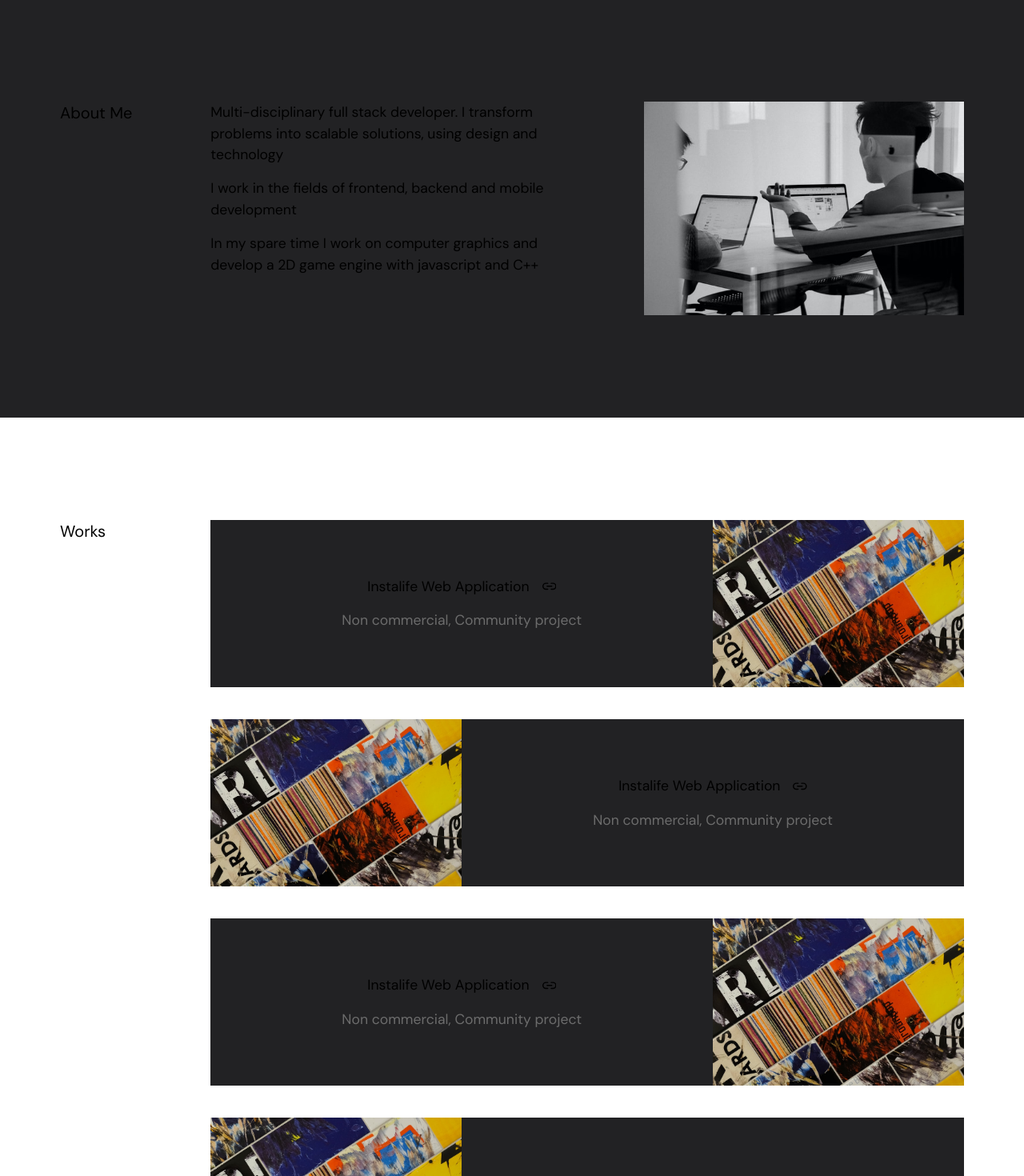
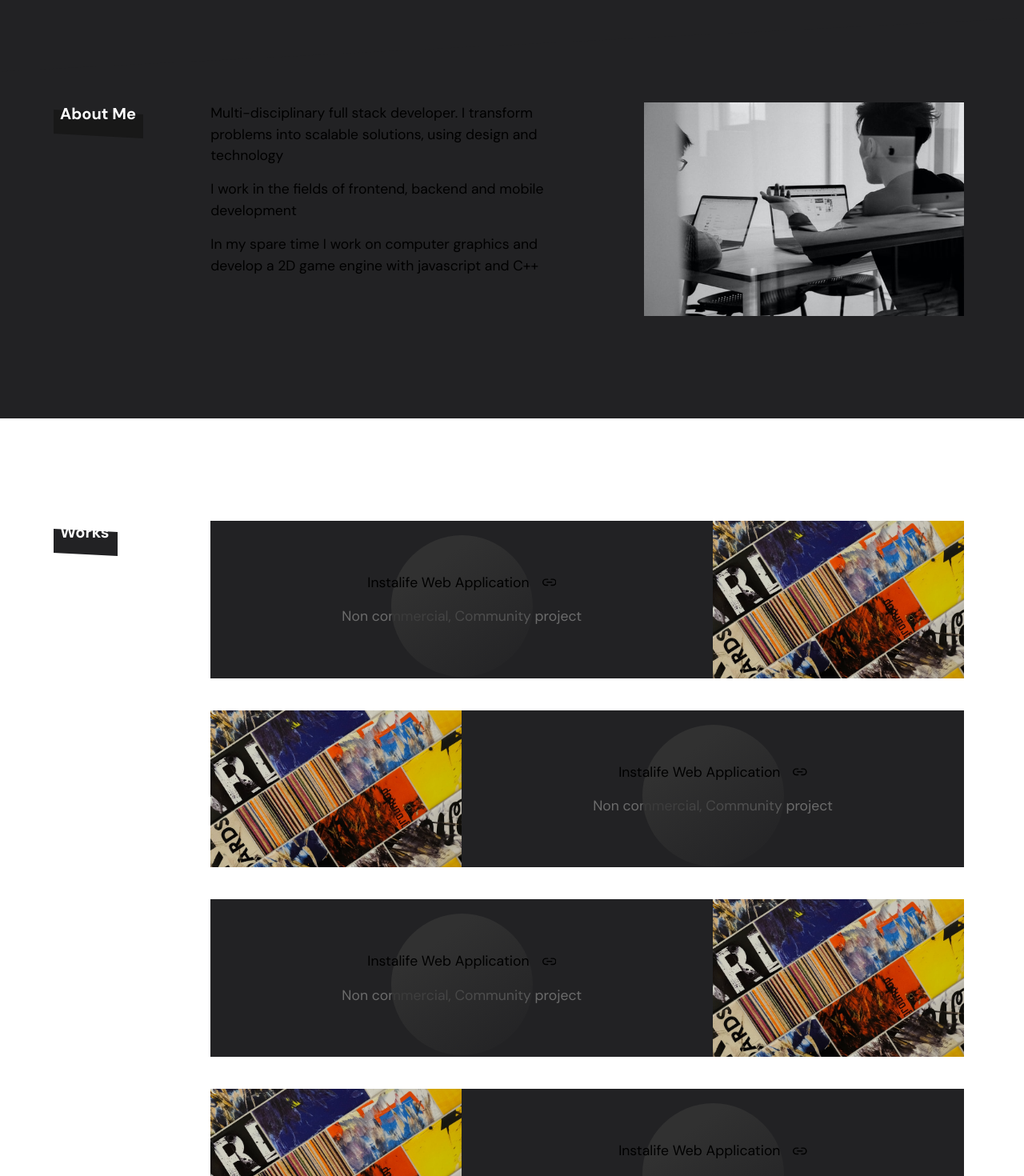
Before and after one commit to Eonsinde/me_folio_next_frontend, a Next.js app: page / in a window 1280 px wide. Shown: the part 960-2430 px from the top of the page at 80% size. Built offline with nearby package versions, Linux system fonts and the light colour scheme; a web font is replaced by a local one.

Commit message:
Recent Changes

```diff
--- /dev/null
+++ b/components/shapes/Circle.tsx
@@ -0,0 +1,19 @@
+import React from 'react'
+
+type Props = {
+    className?: string
+}
+
+export default function Circle({ className }: Props) {
+    return (
+        <svg className={`${className ? className : ''}`} width="177" height="177" viewBox="0 0 177 177" fill="none" xmlns="http://www.w3.org/2000/svg">
+            <circle r="88.5" transform="matrix(-1 0 0 1 88.5 88.5)" fill="url(#paint0_linear_26_123)"/>
+            <defs>
+                <linearGradient id="paint0_linear_26_123" x1="133.197" y1="20.1136" x2="26.3712" y2="167.614" gradientUnits="userSpaceOnUse">
+                    <stop stop-color="#313131"/>
+                    <stop offset="1" stop-color="#303030" stop-opacity="0"/>
+                </linearGradient>
+            </defs>
+        </svg>
+  )
+}
--- a/pages/index.tsx
+++ b/pages/index.tsx
@@ -4,6 +4,7 @@ import Link from 'next/link'
 import Layout from '@components/Layout'
 import { FiLink2 } from 'react-icons/fi'
 import styles from '../styles/Home.module.css'
+import Circle from '@components/shapes/Circle'
 
 
 
@@ -23,11 +24,10 @@ export default function Home() {
         <div className="app-container">
           <div className="flex flex-col space-y-24">
             <div className="flex items-center justify-between">
-              <div className="flex flex-col space-y-8 text-[1.1rem]">
               {/* header text and captions */}
-                <div className="flex flex-col space-y-8">
+              <div className="basis-full md:basis-6/12 flex flex-col items-center md:items-start space-y-8 text-[1.1rem]">
                 <p className='font-dm-sans text-[1.25rem] italic tracking-wide'>Hello! I’m Olasinde Jesutise Enoch</p>
-                  <h1 className="font-dm-sans font-bold text-[64px] before:block before:absolute before:-inset-1 before:-skew-y-3 before:bg-app-dark relative">
+                <h1 className="font-dm-sans font-bold text-[45px] md:text-[58px] lg:text-[64px] before:block before:absolute before:-inset-1 before:-skew-y-3 before:bg-app-dark relative">
                   <span className="relative text-white">Full stack Developer</span>
                 </h1>
                 <div className="flex items-center justify-start space-x-4 text-[1.25rem]">
@@ -35,8 +35,7 @@ export default function Home() {
                   <Link href="/" className='block underline'>Resume</Link>
                 </div>
               </div>
-              </div>
-              <div className="relative flex items-center justify-end">
+              <div className="relative hidden md:flex items-center justify-end">
                 <div className="bg-app-dark rounded-full">
                   <Image
                     className="z-10"
@@ -59,16 +58,19 @@ export default function Home() {
       </header>
 
       {/* about section */}
-      <section className="py-32 bg-app-dark">
+      <section className="py-32 bg-app-dark before:absolute before:-top-6 before:md:-top-11 before:h-[100px] before:w-full before:bg-app-dark before:-skew-y-3 relative">
         <div className="app-container">
-          <div className="flex item-start justify-between">
-            <h5 className="basis-2/12 text-xl">About Me</h5>
+          <div className="flex flex-col md:flex-row item-start justify-between space-y-10 md:space-y-0">
+            {/* <h5 className=" text-xl">About Me</h5>  */}
+            <h4 className="basis-2/12 font-bold text-xl before:block before:absolute before:top-3 before:-left-2 before:skew-y-3 before:h-[30px] before:w-28 before:bg-[#181818] relative">
+              <span className="relative text-white">About Me</span>
+            </h4>
             <div className="flex flex-col space-y-4 basis-5/12 text-[1.1rem]">
               <p>Multi-disciplinary full stack developer. I transform problems into scalable solutions, using design and technology</p>
               <p>I work in the fields of frontend, backend and mobile development</p>
               <p>In my spare time I work on computer graphics and develop a 2D game engine with javascript and C++</p>
             </div>
-            <div className="basis-5/12 flex items-center justify-end">
+            <div className="basis-5/12 flex items-center justify-start md:justify-end">
               <Image
                 className="z-10"
                 src="/images/computer_code.jfif"
@@ -85,27 +87,36 @@ export default function Home() {
       <section className="py-32">
         <div className="app-container">
           <div className="text-[1.1rem]">
-            <div className="flex justify-between">
-              <h5 className="basis-2/12 text-xl">Works</h5>
+            <div className="flex flex-col md:flex-row justify-between space-y-10 md:space-y-0">
+              <h4 className="basis-2/12 font-bold text-xl before:block before:absolute before:top-3 before:-left-2 before:skew-y-3 before:h-[30px] before:w-20 before:bg-app-dark relative">
+                <span className="relative text-white">Works</span>
+              </h4>
               {/* render works */}
               <div className="basis-10/12 flex flex-col space-y-10 ">
                 {works.map(work => (
-                  <div key={work} className="single-work flex even:flex-row odd:flex-row-reverse">
-                    <div className="basis-4/12">
+                  <div key={work} className="single-work flex flex-col md:even:flex-row md:odd:flex-row-reverse">
+                    <div className="md:basis-4/12 h-[250px] md:h-auto relative">
                         <Image
-                        className="z-10"
+                            className="z-10 object-cover"
                             src="/images/works/work1.jfif"
-                        height={400}
-                        width={400}
+                            fill
+                            sizes="(max-width: 768px) w-full,
+                                    (max-width: 1200px) w-full,
+                                    w-full h-full"
                             alt="avatar"
                         />
                     </div>
-                    <div className="basis-8/12 flex flex-col items-center justify-center space-y-4 bg-app-dark">
-                      <div className="flex items-center space-x-4">
+                    <div className="basis-full md:basis-8/12 flex flex-col items-center justify-center space-y-4 bg-app-dark relative overflow-hidden py-8 md:py-16 px-5">
+                        <div className="z-10">
+                            <div className="">
+                                <Link href="/" className="flex items-center space-x-4">
                                     <h3 className="">Instalife Web Application</h3>
                                     <FiLink2 className="" />
+                                </Link>
+                            </div>
                         </div>
                         <p className="text-[#6C6C6C]">Non commercial, Community project</p>
+                        <Circle className='absolute' />
                     </div>
                   </div>
                 ))}
--- a/pages/works.tsx
+++ b/pages/works.tsx
@@ -1,7 +1,9 @@
+import { useState } from 'react'
 import Head from 'next/head'
 import Image from 'next/image'
 import Link from 'next/link'
 import Layout from '@components/Layout'
+import Circle from '@components/shapes/Circle'
 import { BsFillGridFill } from 'react-icons/bs'
 import { AiOutlineUnorderedList } from 'react-icons/ai'
 import { FiLink2 } from 'react-icons/fi'
@@ -10,51 +12,65 @@ import { FiLink2 } from 'react-icons/fi'
 type Props = {}
 
 export default function Works({}: Props) {
+    const [viewState, setViewState] = useState<string>('list');
     const works: number[] = [1, 2, 3, 4, 5, 6];
 
 
     return (
         <>
             <Head>
-                <title>Eonsinde | Home</title>
+                <title>Eonsinde | Works</title>
                 <meta name="description" content="Olasinde Jesutise Enoch Web Portfolio, Eonsinde web portfolio" />
                 <link rel="icon" href="/favicon.ico" />
             </Head>
 
-            <header className="h-[304px] bg-app-dark flex justify-center items-center">
-                <h1 className="font-dm-sans text-[64px]">Works</h1>
+            <header className="h-[304px] bg-app-dark flex justify-center items-center before:absolute before:h-[100px] before:-bottom-6 before:md:-bottom-11 before:w-full before:bg-app-dark before:-skew-y-3 relative">
+                <h1 className="font-dm-sans text-[45px] md:text-[58px] lg:text-[64px]">Works</h1>
             </header>
 
-            <section className="py-20 text-[1.1rem]">
+            <section className="py-28 text-[1.1rem]">
                 <div className="app-container">
                     <div className="flex justify-center items-center space-x-2 mb-8">
-                        <button className={`flex items-center justify-center space-x-2 py-4 px-5 bg-[#EEEFF0] text-black rounded-2xl`}>
+                        <button
+                            className={`flex items-center justify-center space-x-2 py-3 px-3 md:py-4 md:px-5 ${viewState === 'grid' ? 'bg-[#EEEFF0] text-black' : 'text-white'} rounded-2xl`}
+                            onClick={() => setViewState('grid')}
+                        >
                             <BsFillGridFill />
                             <p>Grid View</p>
                         </button>
-                        <button className={`flex items-center justify-center space-x-2 py-4 px-5 bg-[#EEEFF0] text-black rounded-2xl`}>
+                        <button
+                            className={`flex items-center justify-center space-x-2 py-3 px-3 md:py-4 md:px-5 ${viewState === 'list' ? 'bg-[#EEEFF0] text-black' : 'text-white'} rounded-2xl`}
+                            onClick={() => setViewState('list')}
+                        >
                             <AiOutlineUnorderedList />
                             <p>List View</p>
                         </button>
                     </div>
                     <div className="flex flex-col space-y-10 ">
                         {works.map(work => (
-                        <div key={work} className="single-work flex even:flex-row odd:flex-row-reverse">
-                            <div className="basis-4/12">
+                            <div key={work} className="single-work flex flex-col md:even:flex-row md:odd:flex-row-reverse">
+                                <div className="md:basis-4/12 h-[250px] md:h-auto relative">
                                     <Image
-                                className="z-10"
+                                        className="z-10 object-cover"
                                         src="/images/works/work1.jfif"
-                                height={400}
-                                width={400}
+                                        fill
+                                        sizes="(max-width: 768px) w-full,
+                                                (max-width: 1200px) w-full,
+                                                w-full h-full"
                                         alt="avatar"
                                     />
                                 </div>
-                            <div className="basis-8/12 flex flex-col items-center justify-center space-y-4 bg-app-dark">
-                            <div className="flex items-center space-x-4">
+                                <div className="basis-full md:basis-8/12 flex flex-col items-center justify-center space-y-4 bg-app-dark relative overflow-hidden py-8 md:py-16 px-5">
+                                    <div className="z-10">
+                                        <div className="">
+                                            <Link href="/" className="flex items-center space-x-4">
                                                 <h3 className="">Instalife Web Application</h3>
                                                 <FiLink2 className="" />
+                                            </Link>
+                                        </div>
                                     </div>
                                     <p className="text-[#6C6C6C]">Non commercial, Community project</p>
+                                    <Circle className='absolute' />
                                 </div>
                             </div>
                         ))}
--- a/styles/globals.css
+++ b/styles/globals.css
@@ -10,6 +10,7 @@ html,
 body {
   padding: 0;
   margin: 0;
+  overflow-x: hidden;
   font-family: 'DM Sans', sans-serif;
 }
 
```
Also changed, not shown: components/Footer/Footer.tsx (+4 -4 lines). Lines whose indentation alone changed are shown as unchanged.
